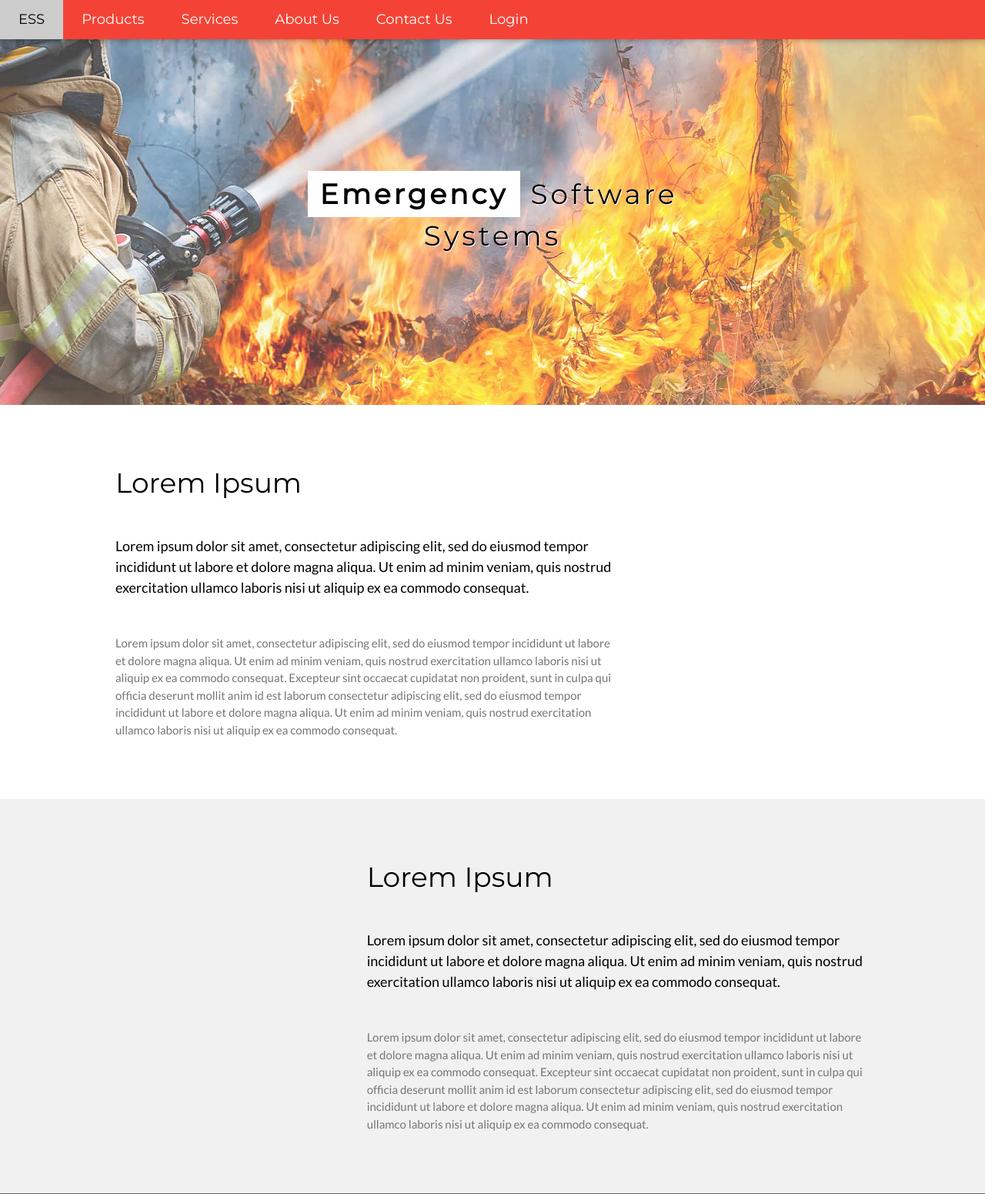
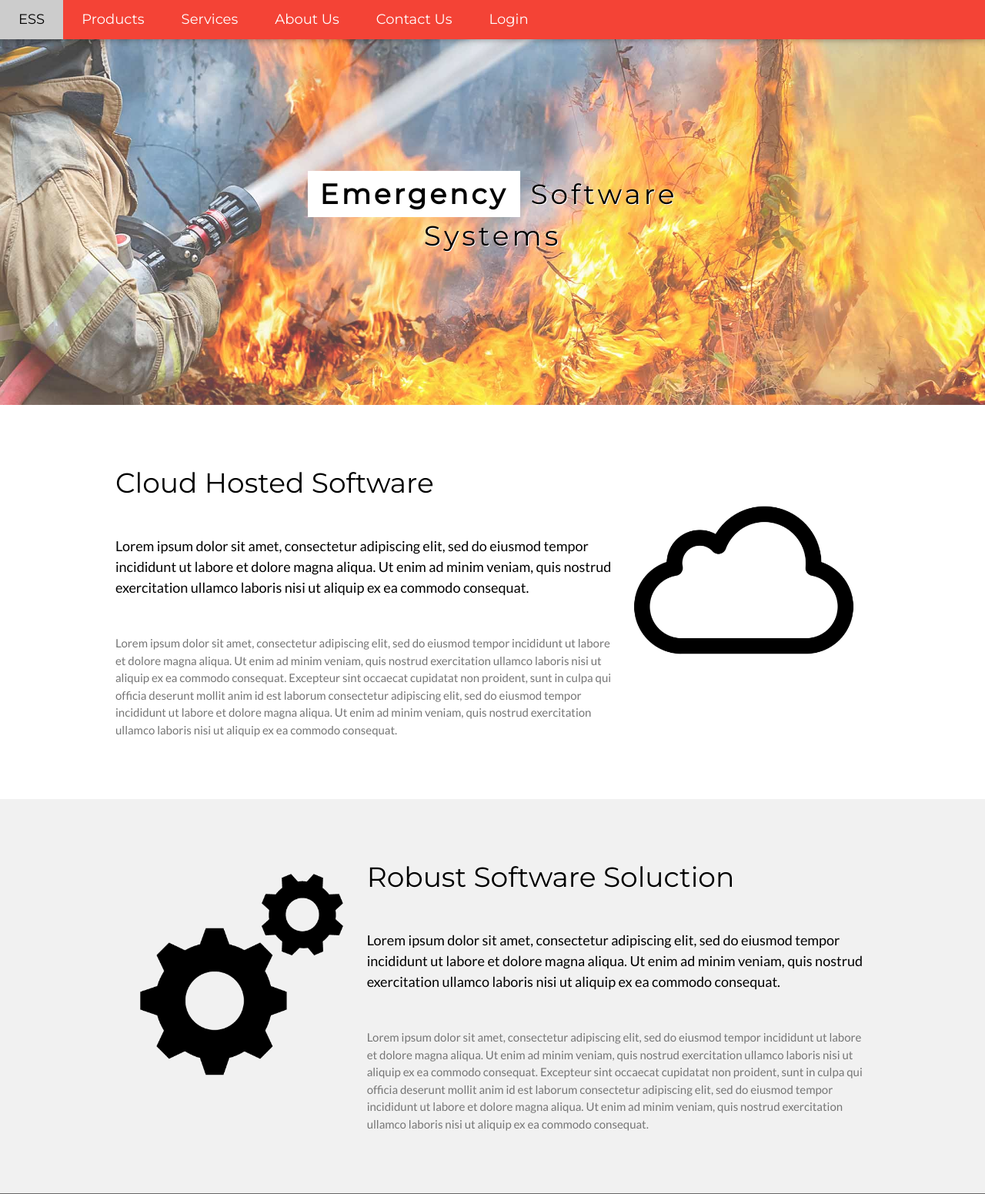
Before and after one commit to travishorrell/ESS_Repo, a PHP site: page /ESS_Website/index.php in a window 1280 px wide. Shown: the top 1551 px of the page at 77% size. Run offline with PHP 8.4, Linux system fonts and the light colour scheme.

Commit message:
Updated Home page icons

```diff
--- a/ESS_Website/index.php
+++ b/ESS_Website/index.php
@@ -85,7 +85,7 @@
 <div class="w3-row-padding w3-padding-64 w3-container">
   <div class="w3-content">
     <div class="w3-twothird">
-      <h1>Lorem Ipsum</h1>
+      <h1>Cloud Hosted Software</h1>
       <h5 class="w3-padding-32">Lorem ipsum dolor sit amet, consectetur adipiscing elit, sed do eiusmod tempor incididunt ut labore et dolore magna aliqua. Ut enim ad minim veniam, quis nostrud exercitation ullamco laboris nisi ut aliquip ex ea commodo consequat.</h5>
 
       <p class="w3-text-grey">Lorem ipsum dolor sit amet, consectetur adipiscing elit, sed do eiusmod tempor incididunt ut labore et dolore magna aliqua. Ut enim ad minim veniam, quis nostrud exercitation ullamco laboris nisi ut aliquip ex ea commodo consequat. Excepteur sint
@@ -94,6 +94,7 @@
     </div>
 
     <div class="w3-third w3-center">
+      <img style="height: 100%; width:100%;" src="/images/cloud-icon-png-icon_4990.png" alt="">
       <i class="w3-padding-64 w3-text-red"></i>
     </div>
   </div>
@@ -103,11 +104,12 @@
 <div class="w3-row-padding w3-light-grey w3-padding-64 w3-container">
   <div class="w3-content">
     <div class="w3-third w3-center">
+      <img style="width: 100%; height: 100%;" src="/images/acqaRxjcM.png" alt="">
       <i class="w3-padding-64 w3-text-red w3-margin-right"></i>
     </div>
 
     <div class="w3-twothird">
-      <h1>Lorem Ipsum</h1>
+      <h1>Robust Software Soluction</h1>
       <h5 class="w3-padding-32">Lorem ipsum dolor sit amet, consectetur adipiscing elit, sed do eiusmod tempor incididunt ut labore et dolore magna aliqua. Ut enim ad minim veniam, quis nostrud exercitation ullamco laboris nisi ut aliquip ex ea commodo consequat.</h5>
 
       <p class="w3-text-grey">Lorem ipsum dolor sit amet, consectetur adipiscing elit, sed do eiusmod tempor incididunt ut labore et dolore magna aliqua. Ut enim ad minim veniam, quis nostrud exercitation ullamco laboris nisi ut aliquip ex ea commodo consequat. Excepteur sint
```
Also changed, not shown: images/acqaRxjcM.png (added), images/gear-icon-symbol-sign-vector.webp (added), images/img_67878.png (added).
